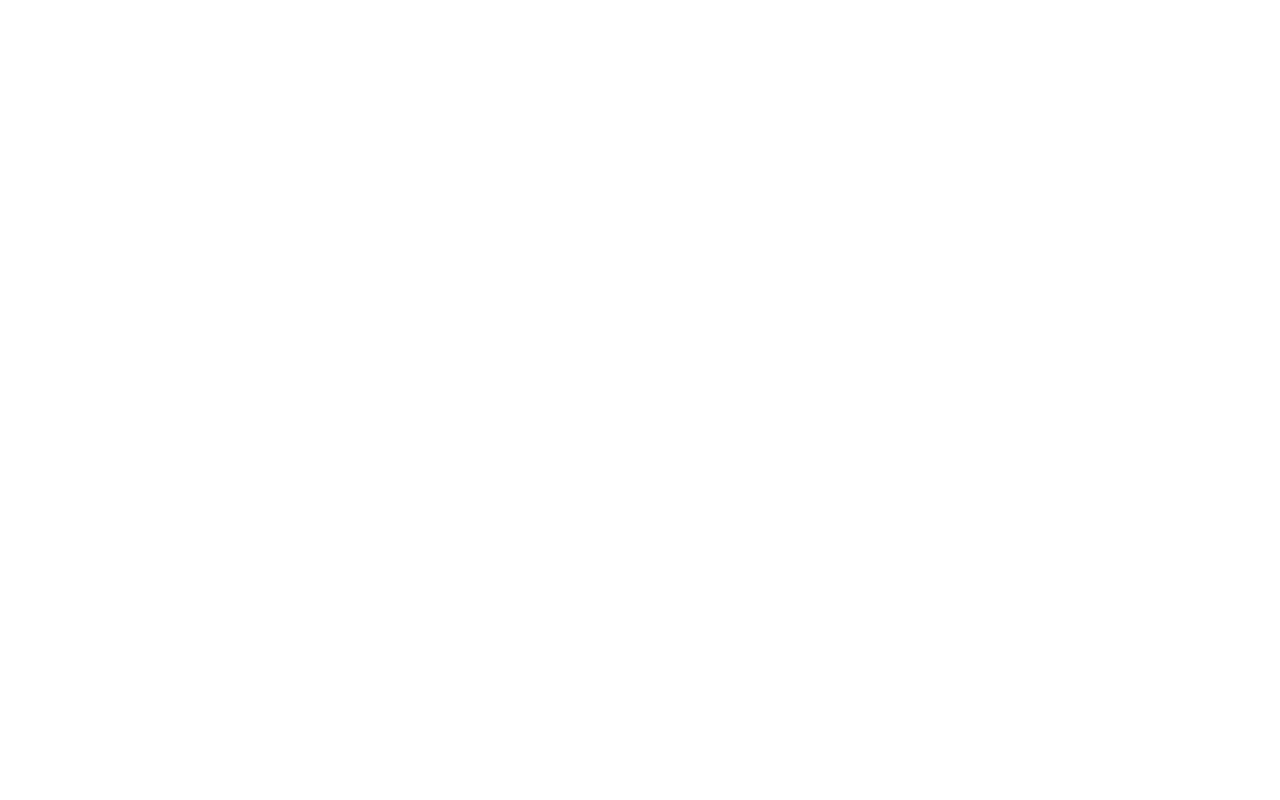
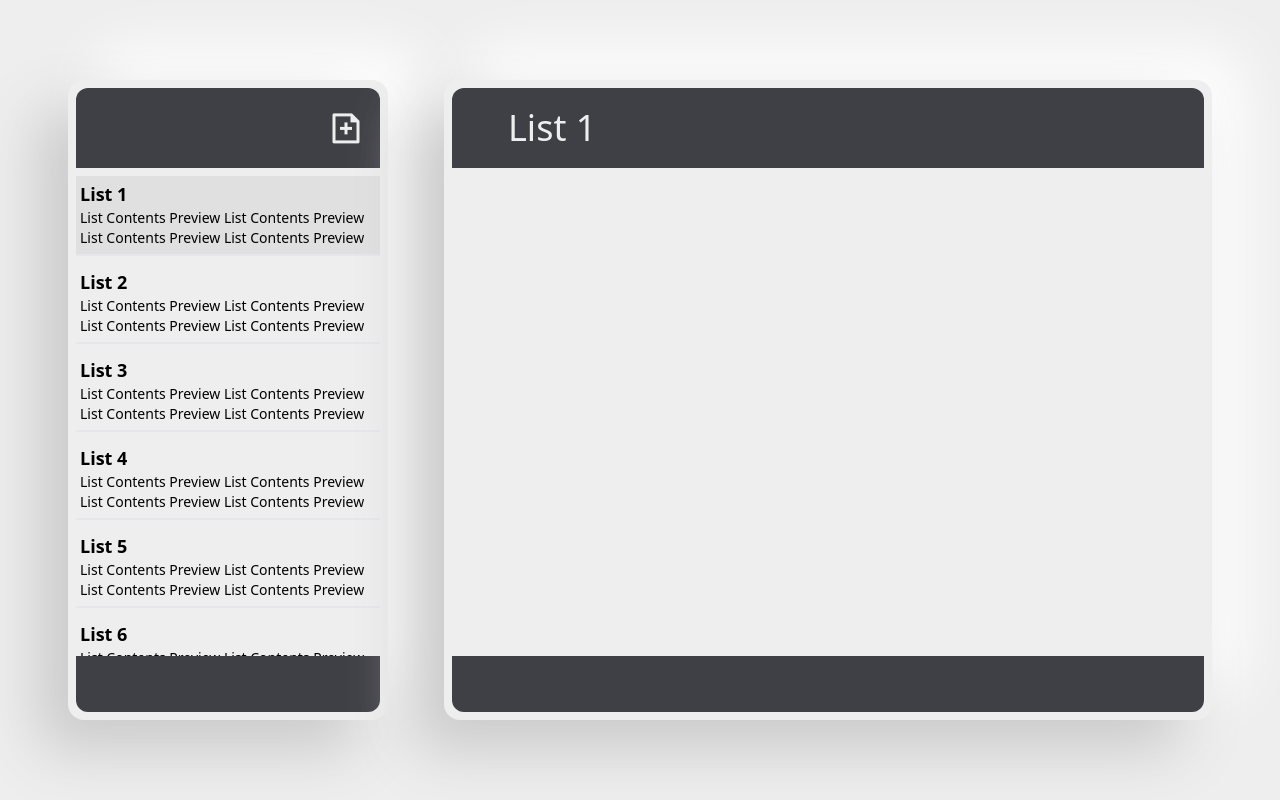
Before and after one commit to Ike2d2/todo-app, a website: page index.html in a window 1280 px wide. Drawn offline with nearby package versions, Linux system fonts and the light colour scheme.

Commit message:
Basic Layout & Mock Navigation

```diff
--- a/index.html
+++ b/index.html
@@ -4,9 +4,32 @@
     <meta charset="UTF-8">
     <meta name="viewport" content="width=device-width, initial-scale=1.0">
     <title>To-Do App</title>
+    <link rel="stylesheet" type="text/css" href="https://cdn.jsdelivr.net/npm/remixicon@3.5.0/fonts/remixicon.css">
     <link rel='stylesheet' type="text/css" href="styles.css">
+    <script defer src="script.js"></script>
 </head>
-<body class='flex items-center justify-center h-full'>
+<body class='flex items-center justify-center h-screen gap-x-14'>
+    <nav id="sideNav" class="rounded-2xl h-4/5 w-80 flex flex-col overflow-hidden p-2">
+        <header class="h-20 w-full bg-zinc-700 rounded-t-xl flex-shrink-0 flex items-center justify-end p-4 text-4xl">
+            <i class="ri-file-add-line"></i>
+        </header>
+        <div id="todoList" class="flex flex-col flex-grow overflow-auto gap-y-2 py-2">
 
+        </div>
+        <footer class="h-14 w-full bg-zinc-700 rounded-b-xl flex-shrink-0">
+
+        </footer>
+    </nav>
+    <main class="flex flex-col rounded-2xl h-4/5 w-3/5 overflow-hidden p-2">
+        <header id="mainHead" class="h-20 w-full bg-zinc-700 rounded-t-xl flex items-center px-14 text-4xl">
+
+        </header>
+        <div class="flex-grow overflow-auto">
+
+        </div>
+        <footer class="h-14 w-full bg-zinc-700 rounded-b-xl">
+
+        </footer>
+    </main>
 </body>
 </html>
--- a/input.css
+++ b/input.css
@@ -1,3 +1,27 @@
 @tailwind base;
 @tailwind components;
 @tailwind utilities;
+
+body,
+#sideNav,
+main {
+    background-color: #eeeeee;
+}
+
+#sideNav,
+main {
+    box-shadow: -30px 30px 60px #cacaca,
+        30px -30px 60px #ffffff;
+}
+
+#todoList :last-child {
+    border: none;
+}
+
+header, footer {
+    color:#eeeeee;
+}
+
+.selected {
+    background-color: #e0e0e0;
+}
--- a/script.js
+++ b/script.js
@@ -0,0 +1,35 @@
+let list = document.getElementById("todoList");
+let mainHead = document.getElementById("mainHead");
+
+let selected = 0;
+function setSelected(x){
+    selected = x;
+    renderList();
+}
+
+function renderList() {
+    list.innerHTML = null;
+    new Array(25).fill().forEach((e, i) => {
+        let item = document.createElement("div");
+        item.className = `flex flex-col h-20 w-full flex-shrink-0 p-1 border-b-2${i === selected ? ' selected' : ''}`;
+        item.setAttribute('key', i);
+
+        item.addEventListener('click', () => {
+            setSelected(i)
+        })
+
+        let span1 = document.createElement("span");
+        span1.className = "font-bold text-lg";
+        span1.innerText = "List " + (i + 1);
+
+        let span2 = document.createElement("span");
+        span2.className = "text-sm";
+        span2.innerText = "List Contents Preview List Contents Preview List Contents Preview List Contents Preview"
+
+        item.append(span1, span2);
+        list.append(item);
+    })
+    mainHead.innerText = "List " + (selected + 1)
+}
+
+renderList()
```
Also changed, not shown: styles.css.
